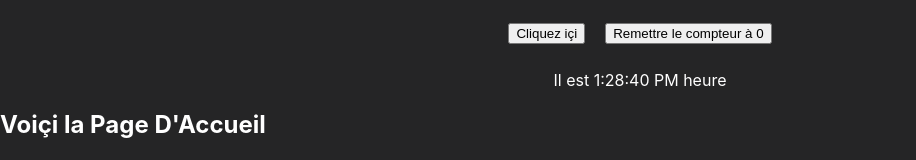
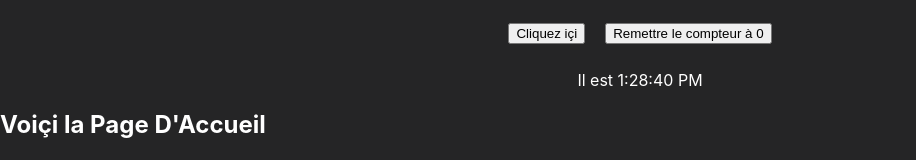
Before and after one commit to QuentinChevaux/React_Hook, a React (Create React App) app: page / in a window 1280 px wide. Shown: the part 529-689 px from the top of the page, without its empty margins (0-916 px from the left). Built offline with nearby package versions, Linux system fonts and the light colour scheme.

Commit message:
React Hook

```diff
--- a/src/component/Horloge.js
+++ b/src/component/Horloge.js
@@ -18,7 +18,7 @@ function Horloge() {
 
         <div className='horloge'>
 
-            <p>Il est {time} heure</p>
+            <p>Il est {time}</p>
 
         </div>
 
```
